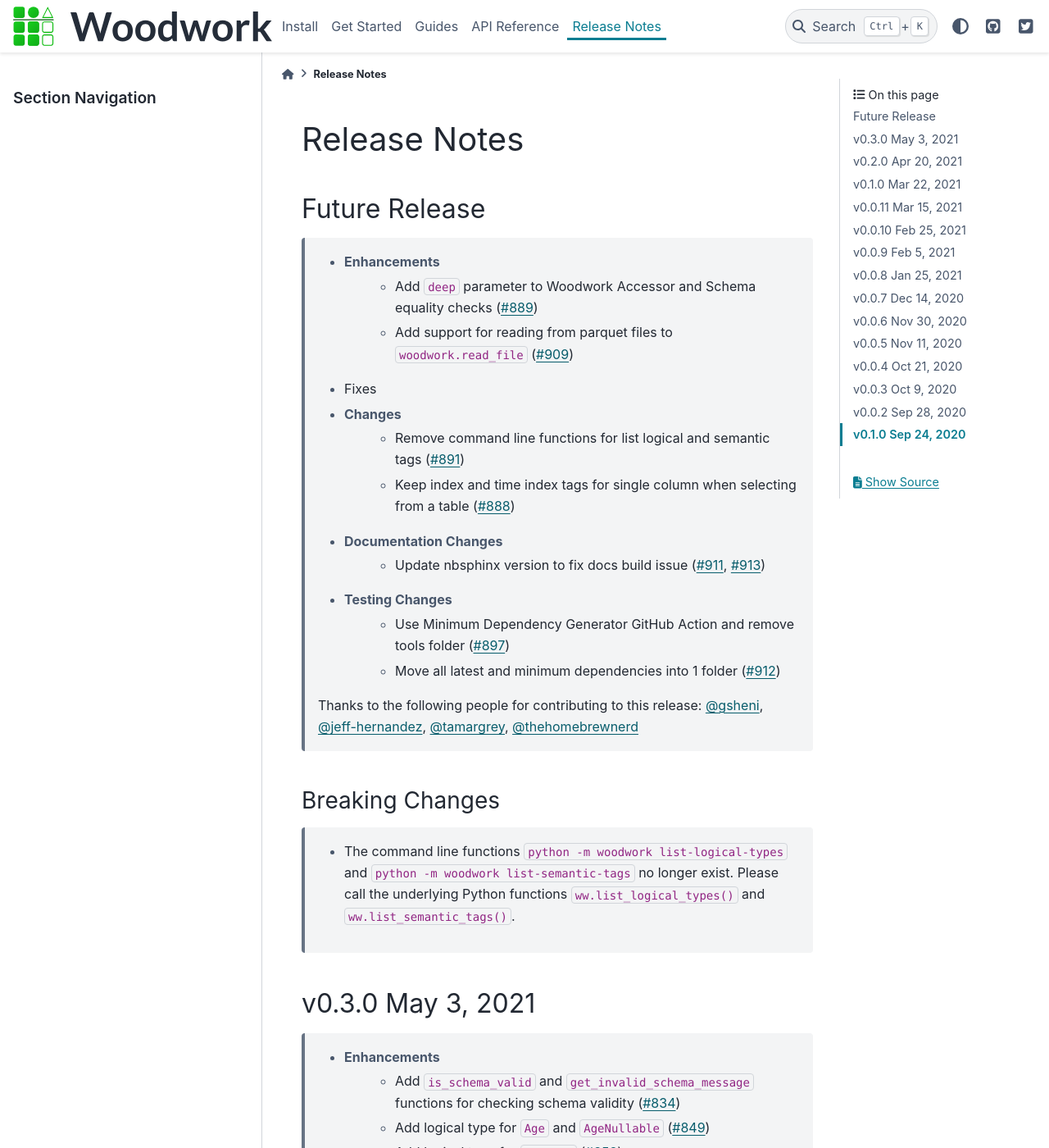
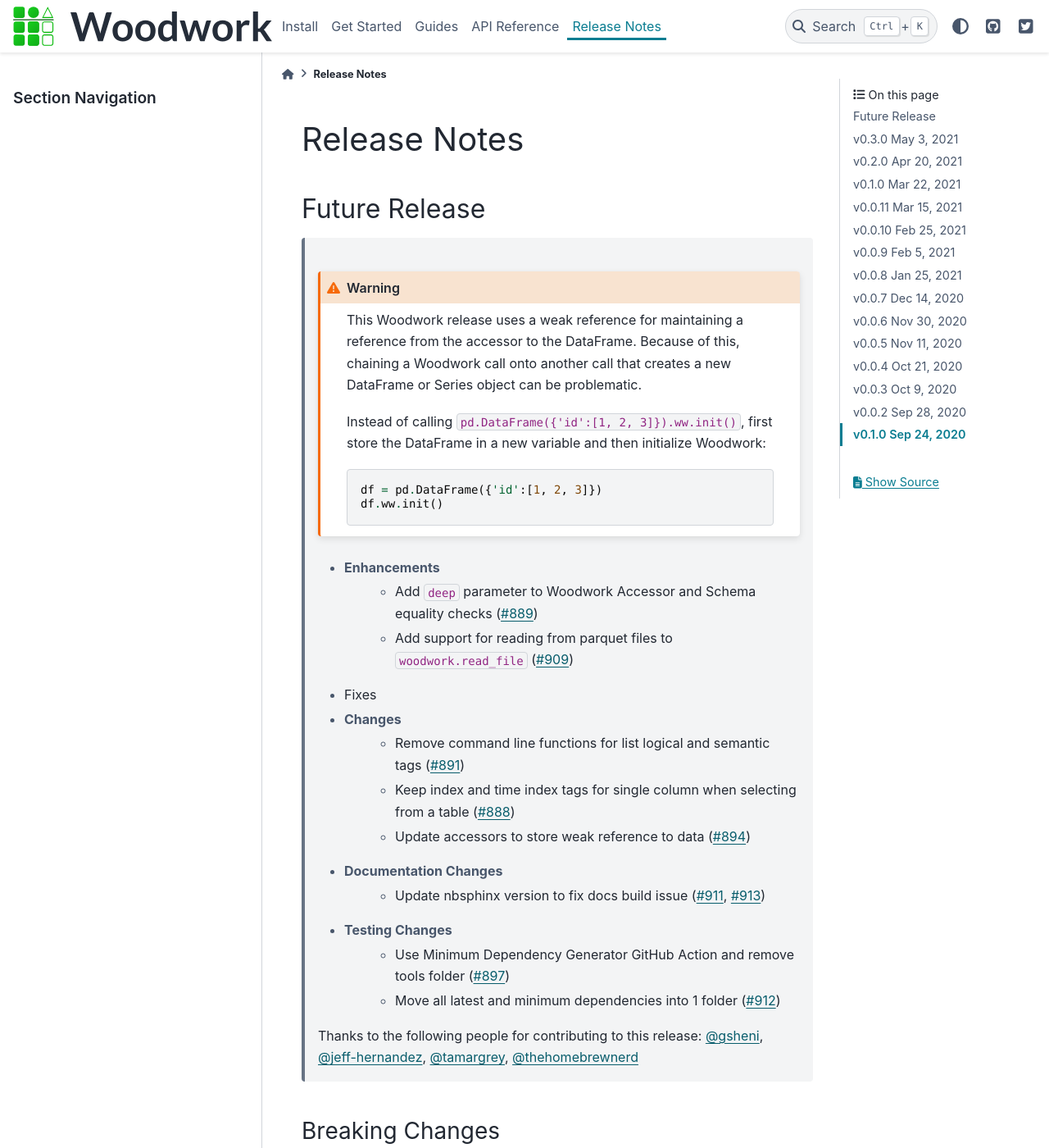
Before and after one commit to alteryx/woodwork, a Sphinx documentation site: the page built from docs/source/release_notes.rst, in a window 1280 px wide and 1400 px high. Shown: the whole window at 82% size. Built offline with Sphinx 7.4.7 and the PyData theme 0.15.4, drawn with Linux system fonts in a browser that asks for light colours; comment, search, counter and statistics services are not loaded.

Commit message:
Update accessors to store weak reference to data (#894)
* store weak ref to data

* update release notes

* move property code

* update docs to include warning

* Update docs/source/release_notes.rst

Co-authored-by: Gaurav Sheni <gvsheni@gmail.com>

* Update docs/source/start.ipynb

Co-authored-by: Gaurav Sheni <gvsheni@gmail.com>

* update docs warning text

Co-authored-by: Gaurav Sheni <gvsheni@gmail.com>

```diff
--- a/docs/source/release_notes.rst
+++ b/docs/source/release_notes.rst
@@ -4,6 +4,21 @@
 -------------
 Future Release
 ==============
+    .. warning::
+        This Woodwork release uses a weak reference for maintaining a reference from the
+        accessor to the DataFrame. Because of this, chaining a Woodwork call onto another
+        call that creates a new DataFrame or Series object can be problematic.
+
+        Instead of calling ``pd.DataFrame({'id':[1, 2, 3]}).ww.init()``, first store the DataFrame in a new
+        variable and then initialize Woodwork:
+
+        .. code-block:: python
+
+            df = pd.DataFrame({'id':[1, 2, 3]})
+            df.ww.init()
+
+
+
     * Enhancements
         * Add ``deep`` parameter to Woodwork Accessor and Schema equality checks (:pr:`889`)
         * Add support for reading from parquet files to ``woodwork.read_file`` (:pr:`909`)
@@ -11,6 +26,7 @@
     * Changes
         * Remove command line functions for list logical and semantic tags (:pr:`891`)
         * Keep index and time index tags for single column when selecting from a table (:pr:`888`)
+        * Update accessors to store weak reference to data (:pr:`894`)
     * Documentation Changes
         * Update nbsphinx version to fix docs build issue (:pr:`911`, :pr:`913`)
     * Testing Changes
```
Also changed, not shown: docs/source/start.ipynb, 4 other files.
